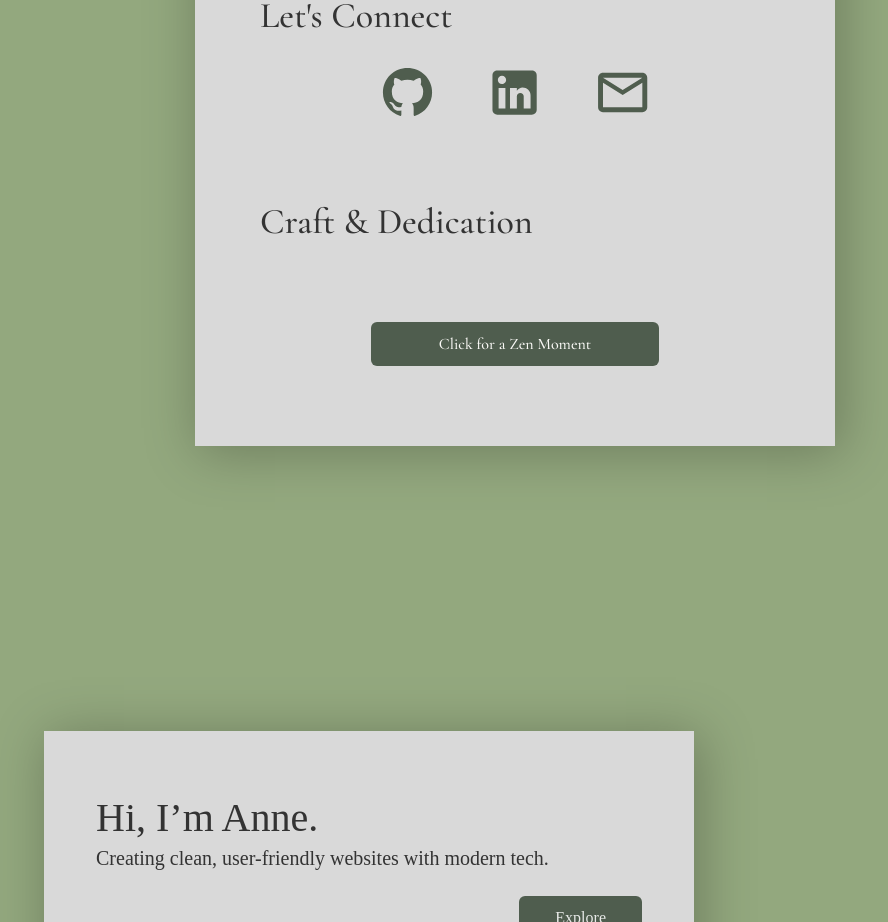
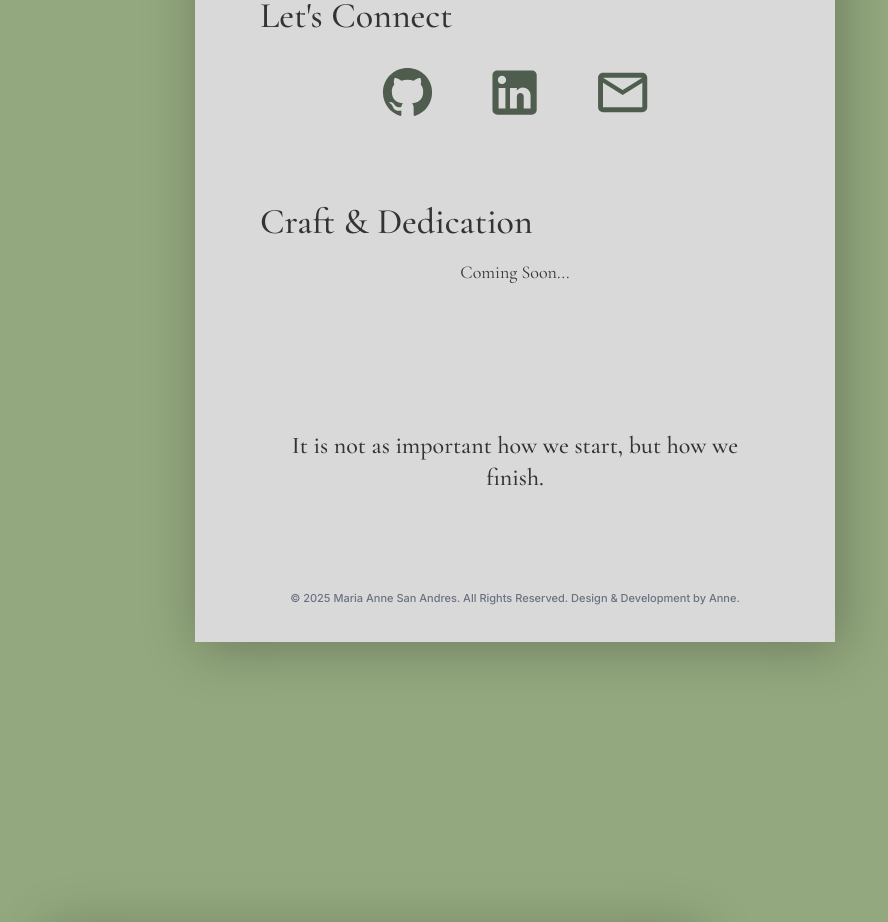
Before and after one commit to itskaedechan/personal-portfolio, a React (Vite) app: page / in a window 1280 px wide. Shown: the part 2000-2922 px from the top of the page, without its empty margins (271-1159 px from the left). Built offline with nearby package versions, Linux system fonts and the light colour scheme; a web font is replaced by a local one.

Commit message:
feat: Added components ZenMomentButton, CraftDedication, and Footer
- Added reusable card and button components
-  Completed Craft & Dedication section
- Added small footer
- Adjusted section spacing for Zen quotes

```diff
--- a/src/components/Body.jsx
+++ b/src/components/Body.jsx
@@ -1,10 +1,13 @@
 import ProjectCard from "./sections/ProjectCard";
 import Skills from "./sections/Skills";
 import LetsConnect from "./sections/LetsConnect";
+import CraftDedication from "./sections/CraftDedication";
+import ZenMoment from "./buttons/ZenMomentButton";
+import Footer from "./sections/Footer";
 
 export default function Body() {
   return (
-    <div className="off-white bg-cream charcoal-text h-auto w-[640px] pb-20 font-cg font-medium shadow">
+    <div className="off-white bg-cream charcoal-text h-auto w-[640px] pb-5 font-cg font-medium shadow">
       <div className="mx-auto flex max-w-[510px] flex-col py-10">
         <h1 className="mb-4">My Projects</h1>
         <div className="ml-10 flex flex-col gap-8">
@@ -17,13 +20,10 @@ export default function Body() {
         {/* create props for section headers for mapping */}
         <h1 className="mb-4 mt-20">Let's Connect</h1>
         <LetsConnect />
-        <h1 className="mb-4 mt-20">Craft & Dedication</h1>
+        <CraftDedication />
       </div>
-      <div className="mt-6 flex justify-center">
-        <button className="bg-accent w-72 rounded-md py-2.5 font-cg text-[#faf9f6]">
-          Click for a Zen Moment
-        </button>
-      </div>
+      <ZenMoment />
+      <Footer />
     </div>
   );
 }
--- /dev/null
+++ b/src/components/buttons/ZenMomentButton.jsx
@@ -0,0 +1,20 @@
+export default function ZenMoment() {
+  //   const quote = "";
+  const quote = "It is not as important how we start, but how we finish.";
+  return (
+    <div className="mt-6 flex justify-center">
+      {!quote ? (
+        <button className="bg-accent w-72 rounded-md py-2.5 font-cg text-[#faf9f6]">
+          Click for a Zen Moment
+        </button>
+      ) : (
+        <div className="my-20 w-full max-w-md">
+          <p className="charcoal-text text-center font-cg text-2xl font-medium">
+            {quote}
+          </p>
+          {/* add button here for More Zen - later */}
+        </div>
+      )}
+    </div>
+  );
+}
--- /dev/null
+++ b/src/components/sections/CraftDedication.jsx
@@ -0,0 +1,8 @@
+export default function CraftDedication() {
+  return (
+    <div>
+      <h1 className="mb-4 mt-20">Craft & Dedication</h1>
+      <p className="text-center font-cg text-lg">Coming Soon...</p>
+    </div>
+  );
+}
--- /dev/null
+++ b/src/components/sections/Footer.jsx
@@ -0,0 +1,8 @@
+export default function Footer() {
+  return (
+    <footer className="py-4 text-center text-[11px] text-gray-500">
+      © 2025 Maria Anne San Andres. All Rights Reserved. Design & Development
+      by Anne.
+    </footer>
+  );
+}
--- a/src/index.css
+++ b/src/index.css
@@ -80,3 +80,7 @@ header {
 .shadow {
   box-shadow: 5px 5px 50px 2px rgba(0, 0, 0, 0.25);
 }
+
+footer {
+  font-family: "Inter", sans-serif;
+}
```
